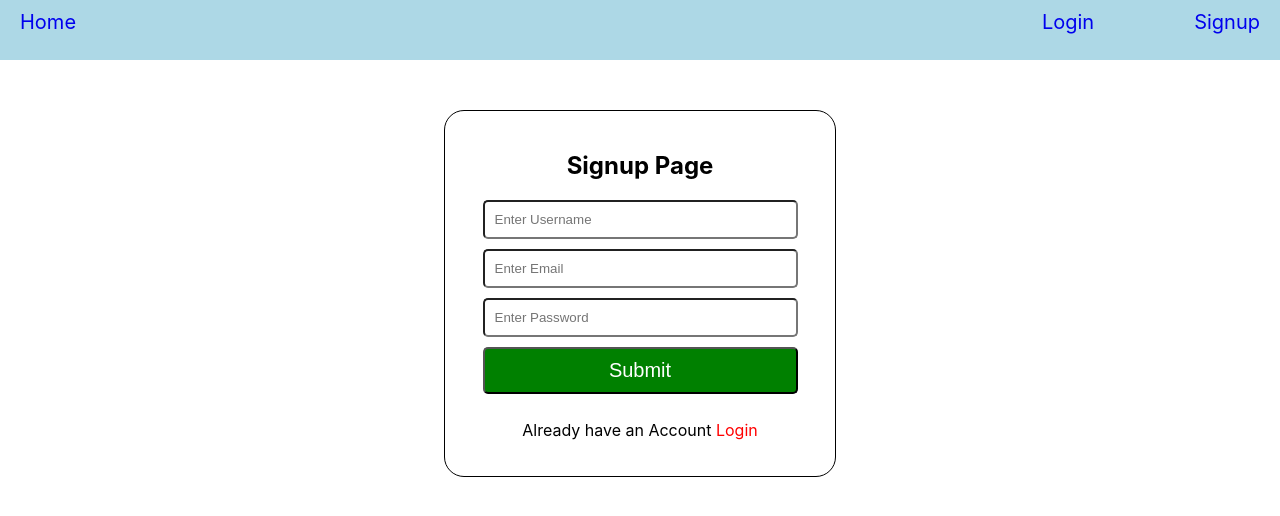
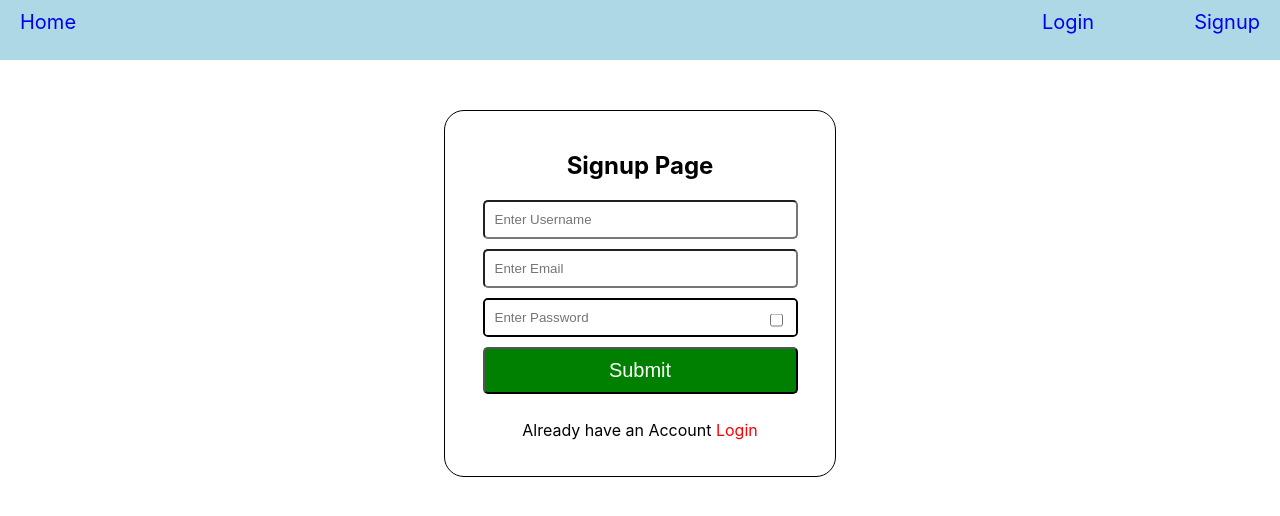
Before and after one commit to JahirPendhari09/TodoApp_With_Typescript, a React (Create React App) app in the folder todo_app/: page /signup in a window 1280 px wide. Shown: the top 516 px of the page. Built offline with nearby package versions, Linux system fonts and the light colour scheme.

Commit message:
show Password functionality done

```diff
--- a/todo_app/src/pages/Login.tsx
+++ b/todo_app/src/pages/Login.tsx
@@ -1,26 +1,39 @@
-import { useRef } from "react";
+import { useRef, useState } from "react";
 import { Link } from "react-router-dom"
 import styled from "styled-components"
 
 const Login = () => {
     const emailRef = useRef<HTMLInputElement>(null);
-    const passwordRef =useRef<HTMLInputElement>(null);
+    const passwordRef = useRef<HTMLInputElement>(null);
+    const [showPassword, setShowpassword] = useState<boolean>(false)
 
-    const handleSubmit = (e:any) => {
+    const handleSubmit = (e: any) => {
         e.preventDefault();
         const newUser = {
-            email:emailRef.current?.value,
-            password:passwordRef.current?.value,
+            email: emailRef.current?.value,
+            password: passwordRef.current?.value,
         }
         console.log(newUser)
-      };
+    };
     return <>
         <DIV>
             <div className="loginBox">
                 <form onSubmit={handleSubmit}>
                     <h2>Login Page</h2>
                     <input type="text" placeholder="Enter Email" ref={emailRef} required />
-                    <input type="password" placeholder="Enter Password" ref={passwordRef}  required />
+                    <div className="password-input">
+                        <input
+                            type={showPassword ? "text" : "password"}
+                            placeholder="Enter Password"
+                            ref={passwordRef}
+                            required
+                        />
+                        <input
+                            type="checkbox"
+                            className="show-password-checkbox"
+                            onClick={() => setShowpassword(!showPassword)}
+                        />
+                    </div>
                     <input type="submit" value="Submit" />
                 </form>
                 <p>Don't have an Account <Link to="/signup">Register</Link></p>
@@ -49,7 +62,7 @@ const DIV = styled.div`
         flex-direction: column;
         margin: auto;
     }
-    input {
+    form > input {
         padding: 10px;
         margin-bottom:10px;
         border-radius:5px;
@@ -65,5 +78,25 @@ const DIV = styled.div`
         color: red;
         text-decoration:none;
     }
+    .password-input {
+        border:2px solid black;
+        border-radius:5px;
+        margin-bottom:10px;
+        display: flex;
+        position: relative;
+        overflow: hidden;
+    }
+    .password-input input:nth-child(1){
+        width: 100%;
+        padding: 10px;
+        border: none;
+
+    }
+    .show-password-checkbox {
+        position: absolute;
+        right: 10px;
+        top: 50%;
+        transform: translateY(-50%);
+    }
 
 `
--- a/todo_app/src/pages/Signup.tsx
+++ b/todo_app/src/pages/Signup.tsx
@@ -1,4 +1,4 @@
-import { useRef } from "react"
+import { useRef, useState } from "react"
 import { Link } from "react-router-dom"
 import styled from "styled-components"
 
@@ -6,6 +6,8 @@ const Signup =()=>{
     const emailRef = useRef<HTMLInputElement>(null);
     const passwordRef =useRef<HTMLInputElement>(null);
     const usernameRef =useRef<HTMLInputElement>(null);
+
+    const [showPassword, setShowpassword] = useState<boolean>(false)
 
     const handleSubmit = (e:any) => {
         e.preventDefault();
@@ -24,7 +26,19 @@ const Signup =()=>{
                     <h2>Signup Page</h2>
                     <input type="text" placeholder="Enter Username" ref={usernameRef} required/>
                     <input type="text" placeholder="Enter Email" ref={emailRef} required />
-                    <input type="password" placeholder="Enter Password" ref={passwordRef} required />
+                    <div className="password-input">
+                        <input
+                            type={showPassword ? "text" : "password"}
+                            placeholder="Enter Password"
+                            ref={passwordRef}
+                            required
+                        />
+                        <input
+                            type="checkbox"
+                            className="show-password-checkbox"
+                            onClick={() => setShowpassword(!showPassword)}
+                        />
+                    </div>
                     <input type="submit" value="Submit" />
                 </form>
                 <p>Already have an Account <Link to="/login">Login</Link></p>
@@ -52,7 +66,7 @@ const DIV = styled.div`
         flex-direction: column;
         margin: auto;
     }
-    input {
+    form > input {
         padding: 10px;
         margin-bottom:10px;
         border-radius:5px;
@@ -68,5 +82,24 @@ const DIV = styled.div`
         color: red;
         text-decoration:none;
     }
+    .password-input {
+        border:2px solid black;
+        border-radius:5px;
+        margin-bottom:10px;
+        display: flex;
+        position: relative;
+        overflow: hidden;
+    }
+    .password-input input:nth-child(1){
+        width: 100%;
+        padding: 10px;
+        border: none;
+    }
+    .show-password-checkbox {
+       position: absolute;
+       right: 10px;
+       top: 50%;
+       transform: translateY(-50%);
+    }
 
 `
```
